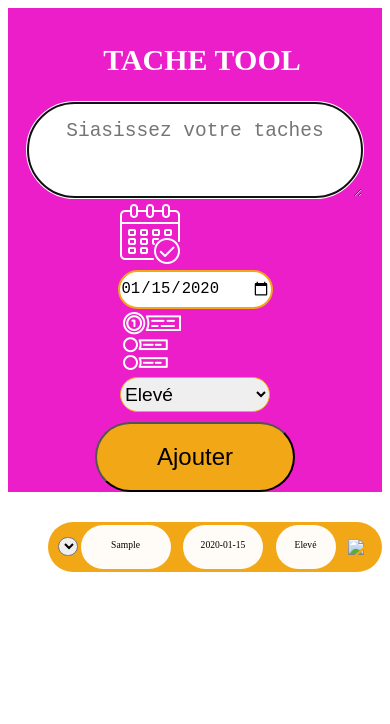
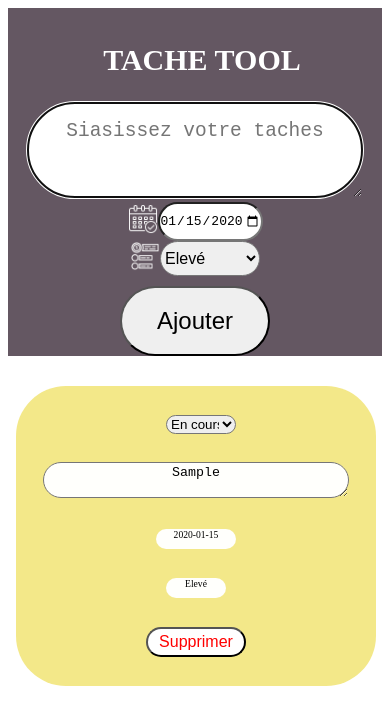
Before and after one commit to Mcoulby91/Projet_liste_t-che, a plain HTML site: page index.html in a window 390 px wide. Both pictures are taken after typing "Sample", "2020-01-15" into the empty fields and a click on the button "Ajouter". Drawn offline with Linux system fonts and the light colour scheme.

Commit message:
increment du projet

```diff
--- a/index.html
+++ b/index.html
@@ -23,23 +23,23 @@
                         <textarea name="text_tache" id="text_tache" title="numero_prioriter" cols="30" rows="20" placeholder="Siasissez votre taches" ></textarea>
                     </div>
                     <!--Champs de saisie de la date-->
-                    <div id="date_tache">
-                        <img src="Images/calendrier.png" id="icone_date" alt="icone d'un calendrier">
-                        <form action="">
+                    <div class="date_tache">
+                        <div><img src="Images/calendrier.png" id="icone_date" alt="icone d'un calendrier"></div>
+                        <div><form action="">
                             <label for="input-date"></label>
                             <input type="date" id="input-date" title="numero_prioriter">
-                        </form>
+                        </form></div>
                     </div>
                     <!--Champs de saisie de la priorité-->
-                    <div id="priorite">
-                        <img src="Images/priorite.png" id="icone_priorité" alt="icone d'un calendrier">
-                        <form action="">
-                            <select name="numero_prioriter" id="numero_prioriter" title="numero_prioriter">
-                                <option value="Elevé">Elevé</option>
-                                <option value="Moyen">Moyen</option>
-                                <option value="Faible">Faible</option>
-                            </select>
-                        </form>
+                    <div class="priorite">
+                       <div><img src="Images/priorite.png" id="icone_priorité" alt="icone d'un calendrier"></div>
+                       <div> <form action="">
+                        <select name="numero_prioriter" id="numero_prioriter" title="numero_prioriter">
+                            <option value="Elevé">Elevé</option>
+                            <option value="Moyen">Moyen</option>
+                            <option value="Faible">Faible</option>
+                        </select>
+                    </form></div>
                     </div>
                     <!--Champs de bouton d'ajout-->
                     <div id="bouton">
--- a/script.js
+++ b/script.js
@@ -1,37 +1,43 @@
 document.addEventListener("DOMContentLoaded", function(){
-    const Saisie_tache = document.getElementById("text_tache");
-    const date_tache = document.getElementById("input-date");
-    const prioriter_tache = document.getElementById("numero_prioriter");
-    const button_ajouter = document.getElementById("button_ajouter");
-    const ulContent = document.getElementById("ul");
+    const Saisie_tache = document.getElementById ("text_tache");
+    const date_tache = document.getElementById ("input-date");
+    const prioriter_tache = document.getElementById ("numero_prioriter");
+    const button_ajouter = document.getElementById ("button_ajouter");
+    const ulContent = document.getElementById ("ul");
+
+
     // Charger les tâches sauvegardées du localStorage
     let savedTasks = JSON.parse(localStorage.getItem('tasks')) || [];
     savedTasks.forEach(task => {
         addTaskToList(task);
     });
+
     button_ajouter.addEventListener("click", function(){
-    const textAdd = Saisie_tache.value.trim();
-    const date_du_tache = date_tache.value.trim();
-    const numero_prioriter_tache = prioriter_tache.value.trim();
+        const textAdd= Saisie_tache.value.trim();
+        const date_du_tache= date_tache.value.trim();
+        const numero_prioriter_tache= prioriter_tache.value.trim();
         if(textAdd !== ""){
             const task = {
                 text: textAdd,
                 date: date_du_tache,
                 priority: numero_prioriter_tache,
-    completed: false
+                status: "En cours"
             };
             addTaskToList(task);
+
             // Sauvegarder la tâche dans le localStorage
             savedTasks.push(task);
             localStorage.setItem('tasks', JSON.stringify(savedTasks));
-    Saisie_tache.value = "";
+
+            Saisie_tache.value="";
             Saisie_tache.focus();
         }
     });
-    ulContent.addEventListener("click", function(event){
+
+    ulContent.addEventListener("click",function(event){
         if(event.target.classList.contains("deleteBtn")){
             const liToRemove = event.target.parentElement;
-    const textToRemove = liToRemove.querySelector("span").textContent;
+            const textToRemove = liToRemove.querySelector("#text_tache_liste").textContent;
             // Supprimer la tâche de la liste
             ulContent.removeChild(liToRemove);
             // Mettre à jour les tâches sauvegardées dans le localStorage
@@ -39,23 +45,22 @@ document.addEventListener("DOMContentLoaded", function(){
             localStorage.setItem('tasks', JSON.stringify(savedTasks));
         }
     });
+
     // Fonction pour ajouter une tâche à la liste
     function addTaskToList(task) {
         const listLi= document.createElement("li");
         listLi.classList.add("listTache");
         listLi.innerHTML=`
-    <span>
-    <form action="">
+            <span><form action="">
                 <select name="" id="button_statut">
-    <option value="En cour">En cours</option>
-    <option value="Terminer">Terminer</option>
+                    <option value="En cours" ${task.status === 'En cours' ? 'selected' : ''}>En cours</option>
+                    <option value="Terminée" ${task.status === 'Terminée' ? 'selected' : ''}>Terminée</option>
                 </select>
-    </form>
-    </span>
-    <span>${task.text}</span>
+            </form></span>
+            <span><textarea name="text_tache_liste" id="text_tache_liste" title="text_tache_liste" >${task.text}</textarea></span>
             <span>${task.date}</span>
             <span>${task.priority}</span>
-    <img src="/Images/supprimer.png" width="34px" class="deleteBtn">
+            <button class="deleteBtn">Supprimer</button>
         `;
         ulContent.appendChild(listLi);
     }
--- a/style.css
+++ b/style.css
@@ -8,16 +8,16 @@ body{
 
 }
 :root{
-    --couleur_orange : rgba(241, 167, 22, 1);
+    --couleur_orange : rgba(240, 226, 104, 0.781);
 }
 #corp_tache{
     /* background-color: white; */
-    width: 1250px;
+    width: 800px;
     /* height: 500px; */
 }
 #en_tête{
-    background-color: rgba(235, 23, 201, 0.97);
-    width: 1300px;
+    background-color: rgba(95, 82, 93, 0.97);
+    width: 800px;
 }
 #titre{
     margin-left: 70px;
@@ -39,6 +39,7 @@ body{
     display: flex;
     justify-content:space-between;
     align-items: center;
+    transition: 0.8s;
 
 }
 
@@ -46,8 +47,9 @@ body{
     margin-top: 30px;
     background-color: var(--couleur_orange);
     border-radius: 50px;
-    width: 1200px;
+    width: 700px;
     height: 50px;
+    transition: 0.8s;
 
 
 
@@ -70,74 +72,108 @@ li span {
 
 
 }
+.date_tache{
+    display: flex;
+    flex-direction: row;
+    align-items: center;
+    justify-content: space-around;
+
+}
+#icone_date{
+    width:30px ;
+
+}
 #input-date{
 
-    width: 150px;
+    width: 100px;
     height: 35px;
     border-radius: 50px;
-    border-color:var(--couleur_orange);
-    border-style:solid;
-    font-size: 120%;
+    font-size: 100%;
 
 }
+
 #numero_prioriter
 {
-    width: 150px;
+    width: 100px;
     height: 35px;
     border-radius: 50px;
-    border-color:var(--couleur_orange);
-    border-style:solid;
-    font-size: 120%;
+    font-size: 100%;
 
+}
+.priorite{
+    display: flex;
+    flex-direction: row;
+    align-items: center;
+    justify-content: space-around;
+}
+#icone_priorité{
+    width:30px ;
 }
 #button_ajouter
 {
-    width: 200px;
+    width: 150px;
     height: 70px;
     border-radius: 50px;
     margin-top: 10px;
-    background-color:var(--couleur_orange);
+    /* background-color:var(--couleur_orange); */
     font-size: 150%;
+    text-decoration: none;
+    transition: 0.5s;
 }
+#button_ajouter:hover{
+    background: var(--couleur_orange);
+    letter-spacing: 0.25em;
+    box-shadow: 0 0 35px var(--couleur_orange);
+}
+
 #button_statut{
     border-radius: 20px;
     margin-left: 10px;
 }
-ul li span:nth-child(2){
+#text_tache_liste{
 
     background-color: rgba(255, 255, 255, 0.97);
     border-radius: 50px;
     height: 30px;
     width: 350px;
     text-align: center;
-    padding-top: 14px;
 
  }
+ .deleteBtn {
+    border-radius: 90px;
+    background-color: rgb(255, 255, 255);
+    color: rgb(0, 0, 0);
+    width: 100px;
+    font-size: 16px;
+    height: 30px;
+    text-decoration: none;
+    transition: 0.5s;
+}
+.deleteBtn:hover{
+    background: red;
+    letter-spacing: 0.10em;
+    box-shadow: 0 0 35px red;
+}
  ul li span:nth-child(3){
 
     background-color: rgba(255, 255, 255, 0.97);
     border-radius: 50px;
-    height: 30px;
+    height: 20px;
     width: 80px;
     text-align: center;
-    padding-top: 14px;
+
  }
  ul li span:nth-child(4){
 
     background-color: rgba(255, 255, 255, 0.97);
     border-radius: 50px;
-    height: 30px;
+    height: 20px;
     width: 60px;
     text-align: center;
-    padding-top: 14px;
+
  }
- #checkBouton{
 
-    width: 30px;
-    height: 20px;
-    text-decoration: line-through;
- }
- @media (max-width: 950px){
+ @media (max-width: 800px){
 
     #en_tête{
         width: 100%;
@@ -152,6 +188,7 @@ ul li span:nth-child(2){
    #corp_tache{
     width: 100%;
    }
+
    .listTache{
     width: 100%;
    }
@@ -165,11 +202,11 @@ ul li span:nth-child(2){
     text-align: center;
     margin-right: 15%;
    }
-   ul li span:nth-child(2){
+   #text_tache_liste{
     width: 80%;
    }
  }
- @media (max-width: 700px){
+ @media (max-width: 600px){
 
     #en_tête{
         width: 100%;
@@ -203,7 +240,77 @@ ul li span:nth-child(2){
    ul li span:nth-child(1){
     width: 20px;
    }
-   ul li span:nth-child(2){
+   #text_tache_liste{
     width: 90px;
    }
+
+#button_ajouter:hover{
+   background: var(--couleur_orange);
+   letter-spacing: 0.25em;
+   box-shadow: 0 0 35px var(--couleur_orange);
+}
  }
+ @media (max-width: 460px){
+
+    #en_tête{
+        width: 100%;
+
+    }
+   #ajout_tâche {
+    width: 100%;
+    flex-direction: column;
+    justify-content: center;
+    align-items: center;
+   }
+   #button_statut{
+    width: 100%;
+}
+   #corp_tache{
+    width: 400px;
+   }
+   .listTache{
+    width: 100%;
+   }
+   #ul li{
+    width: 100%;
+    height: 300px;
+    display: flex;
+    flex-direction: column;
+    justify-content: space-evenly;
+    margin-left: -19px;
+   }
+   li span{
+    font-size: 0.6em;
+   }
+   #titre{
+    text-align: center;
+    margin-right: 15%;
+   }
+   ul li span:nth-child(1){
+    width: 20px;
+   }
+   #text_tache_liste{
+    width: 300px;
+   }
+   #button_ajouter{
+    text-decoration: none;
+    transition: 0.5s;
+   }
+   #button_ajouter:hover{
+    background: var(--couleur_orange);
+    letter-spacing: 0.25em;
+    box-shadow: 0 0 35px var(--couleur_orange);
+ }
+ #button_statut{
+    border-radius: 20px;
+    width: 70px;
+    margin-left: -20px;
+
+}
+.deleteBtn{
+    text-decoration: none;
+    transition: 0.5s;
+    color: red;
+
+}
+ }
```
Also changed, not shown: README.txt. Lines whose indentation alone changed are shown as unchanged.
